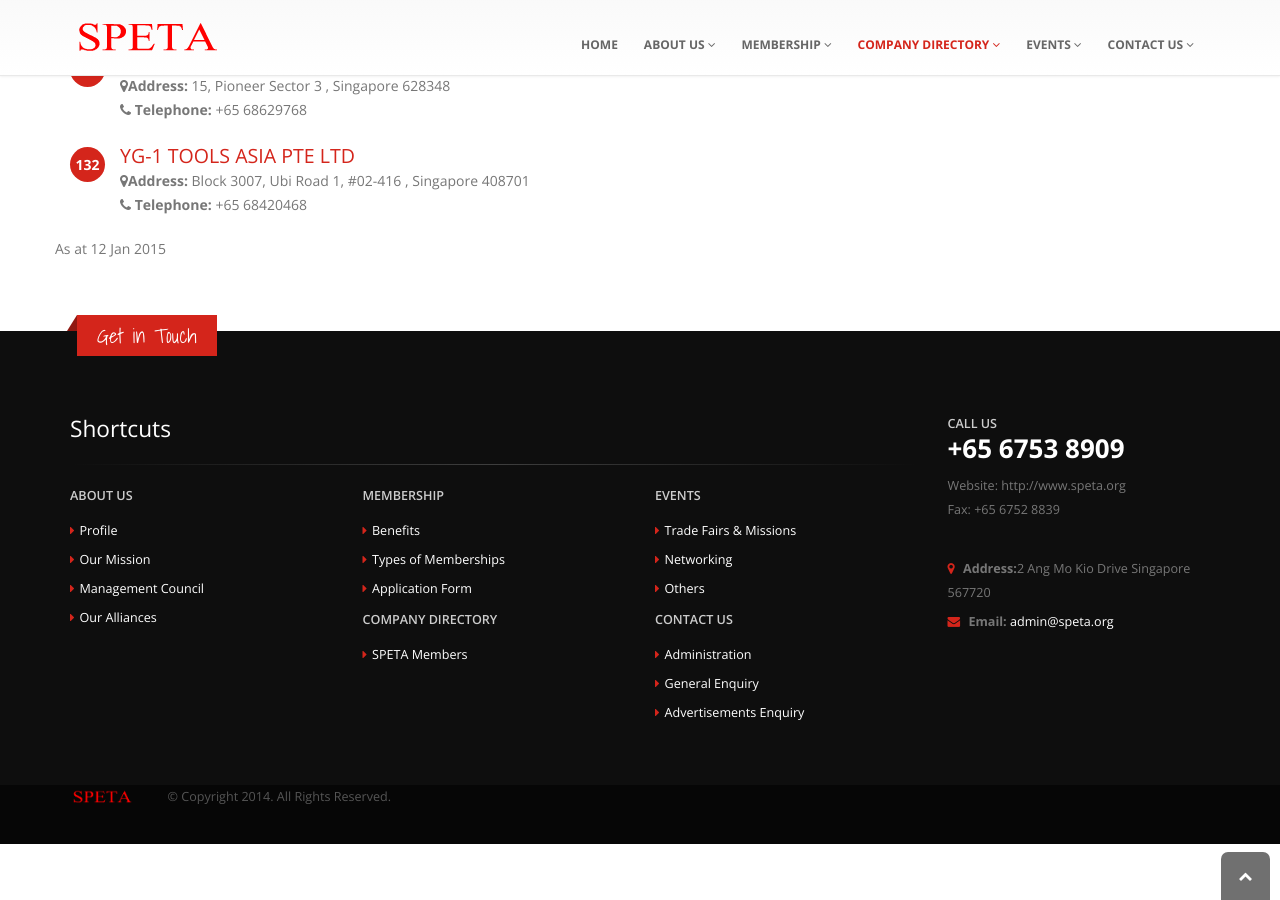
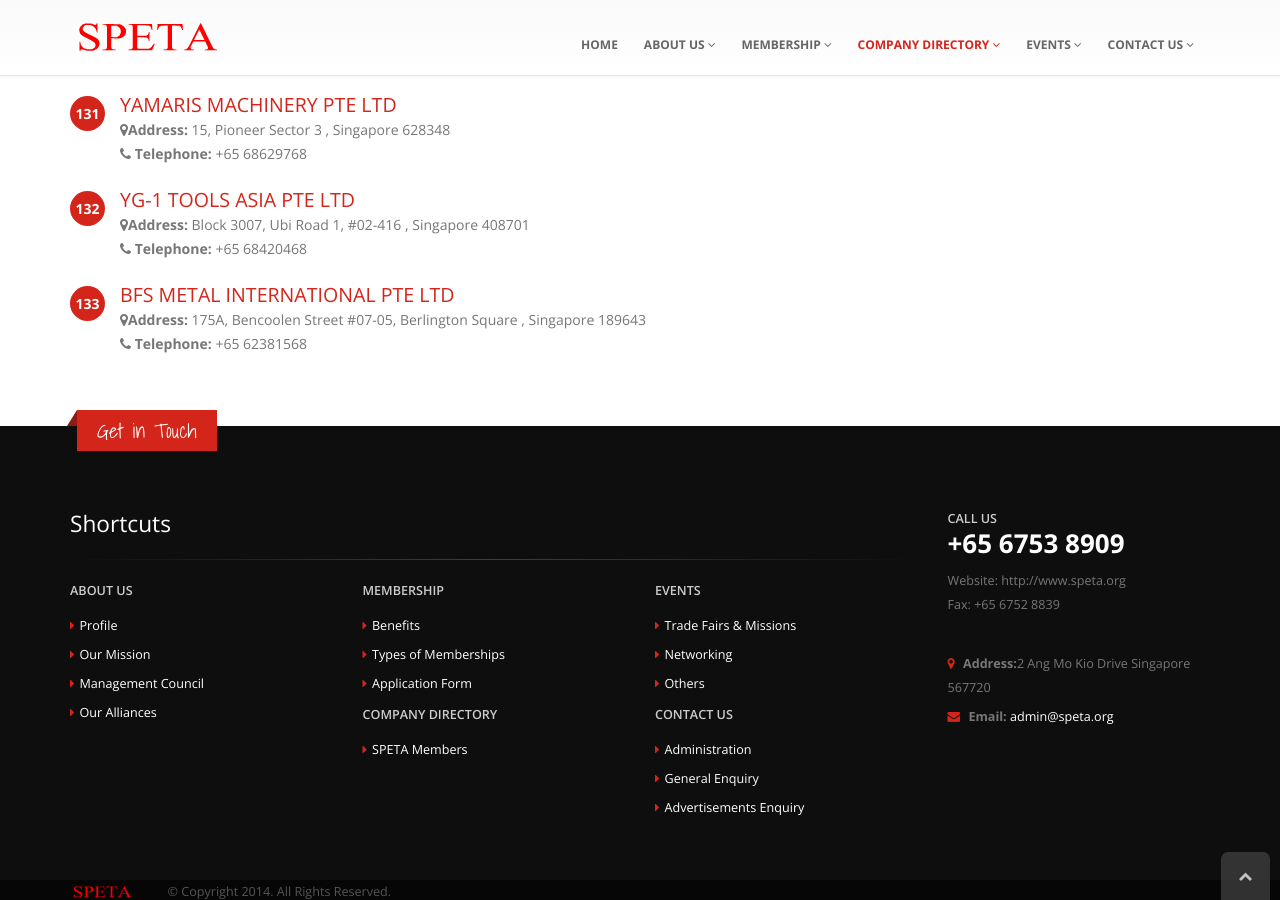
Before and after one commit to speta/speta.github.io, a Jekyll site: the page built from members.html, in a window 1280 px wide and 900 px high, scrolled down 12672 px. Built offline with Jekyll 4.4.1, drawn with Linux system fonts in a browser that asks for light colours.

Commit message:
update member list

```diff
--- a/_data/members.csv
+++ b/_data/members.csv
@@ -131,3 +131,4 @@
 130,y,Yeakin Plastic Industry Pte Ltd,"1, Woodlands Walk, Woodlands East Ind.Estate ",Woodlands East Ind. Est.,738366,67537333,,
 131,y,Yamaris Machinery Pte Ltd,"15, Pioneer Sector 3",,628348,68629768,,
 132,y,YG-1 Tools Asia Pte Ltd,"Block 3007, Ubi Road 1, #02-416",,408701,68420468,,
+133,b,BFS Metal International Pte Ltd,"175A, Bencoolen Street  #07-05, Berlington Square",,189643,62381568,,
--- a/members.html
+++ b/members.html
@@ -76,7 +78,6 @@
 					</li>
 				{% endfor %}
 			</ul>
-			<p>As at 12 Jan 2015</p>
 		</div>
 
 	</div>
```
Also changed, not shown: other parts of members.html (+2 -0 lines).
